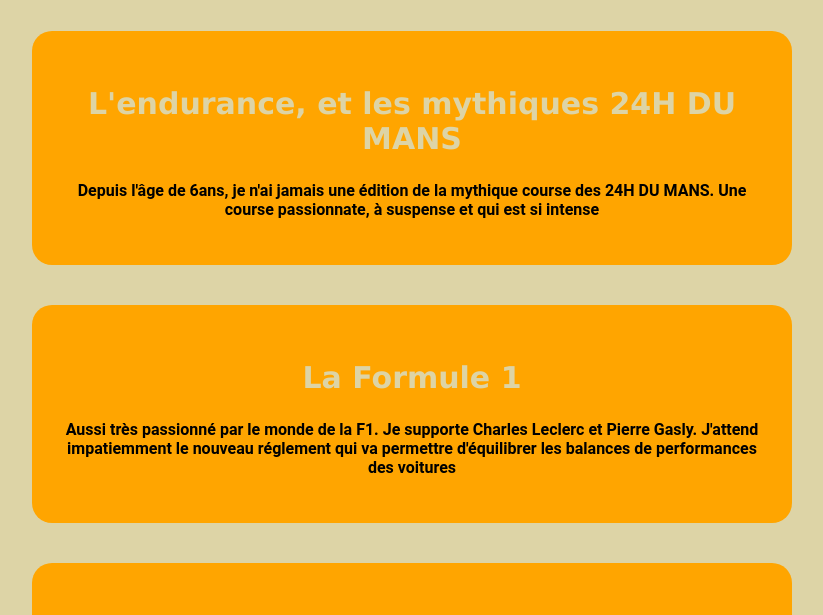
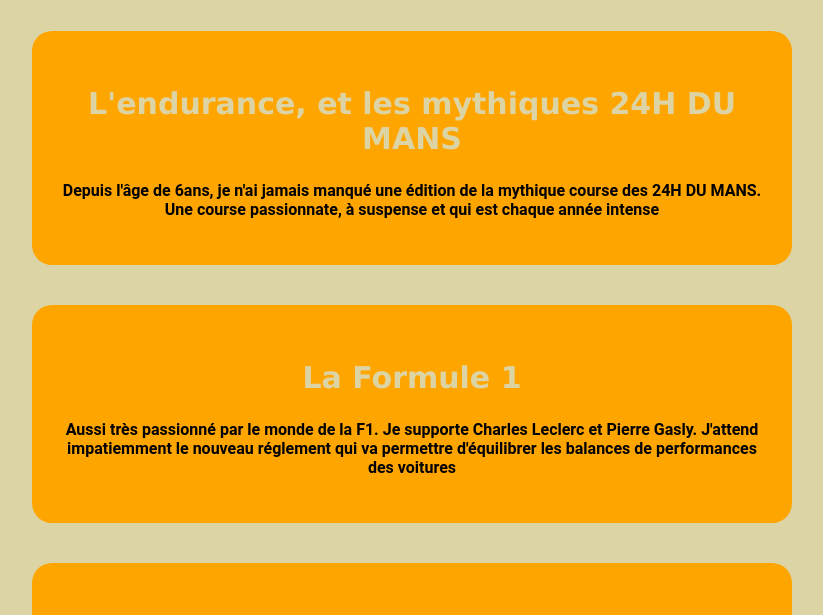
Before and after one commit to Gautierdu44/mon-profil, a plain HTML site: page index.html in a window 1280 px wide. Shown: the part 923-1538 px from the top of the page, without its empty margins (228-1051 px from the left). Drawn offline with Linux system fonts and the light colour scheme.

Commit message:
Add files via upload

```diff
--- a/index.html
+++ b/index.html
@@ -28,7 +28,7 @@
 
 <div class="container">
 <h2> L'endurance, et les mythiques 24H DU MANS</h2>
-<p><strong>Depuis l'âge de 6ans, je n'ai jamais une édition de la mythique course des 24H DU MANS. Une course passionnate, à suspense et qui est si intense</strong></p>
+<p><strong>Depuis l'âge de 6ans, je n'ai jamais manqué une édition de la mythique course des 24H DU MANS. Une course passionnate, à suspense et qui est chaque année intense</strong></p>
 </div>
 
 <div class="container">
```
